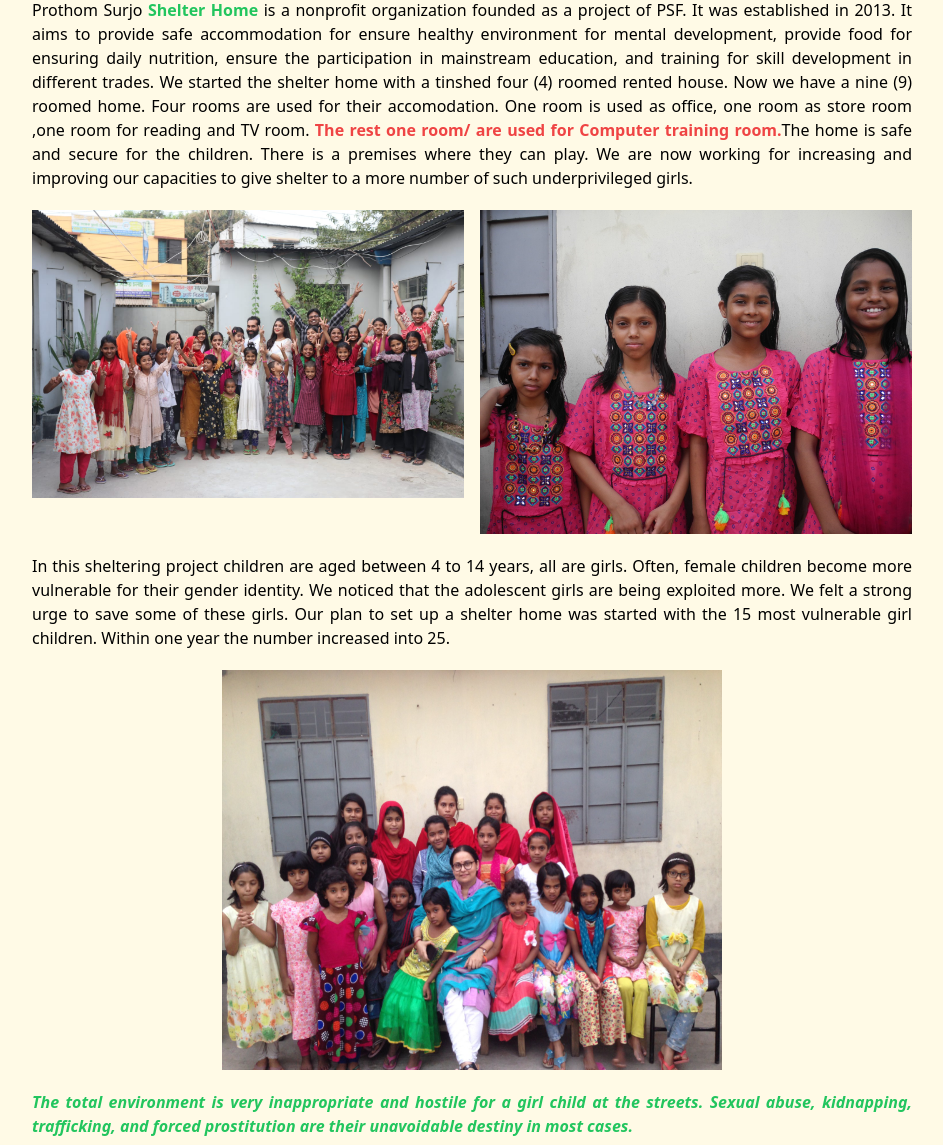
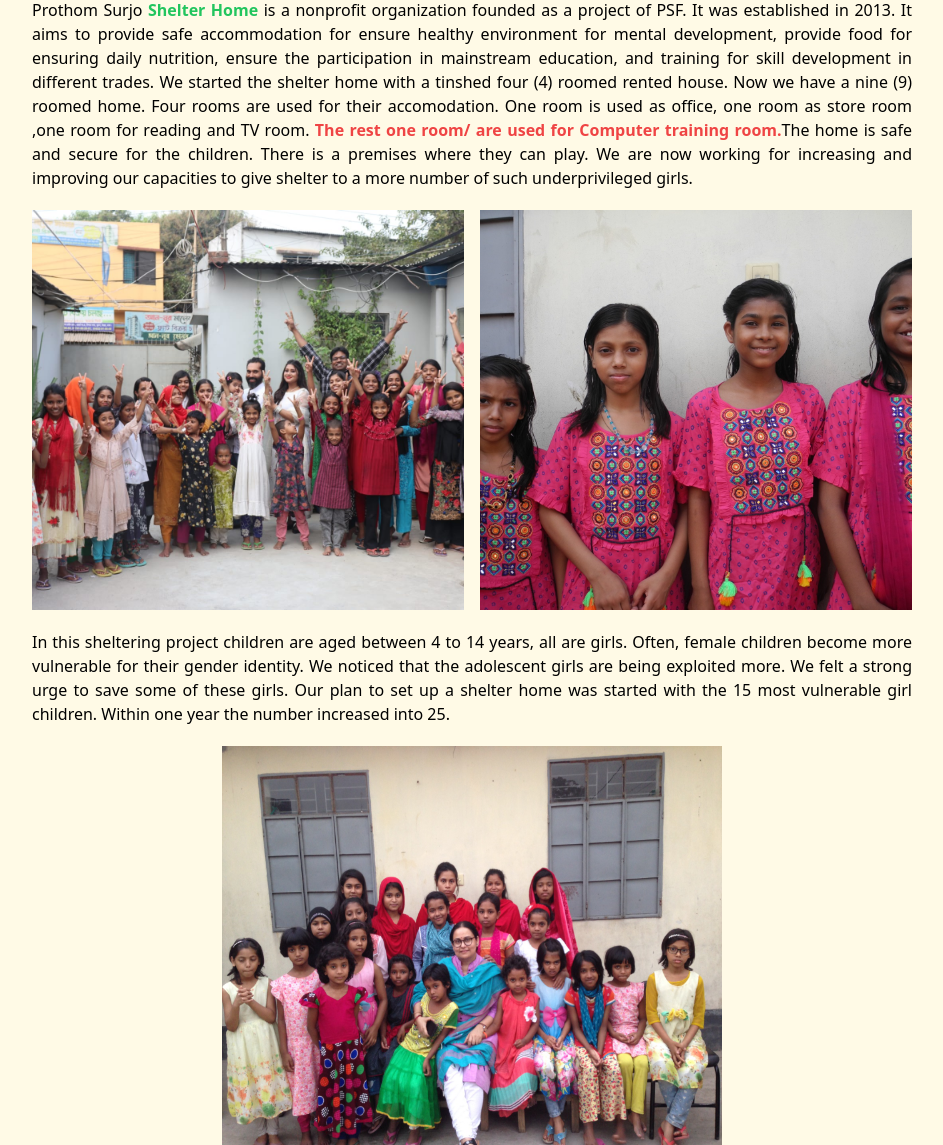
Before and after one commit to limon-chandra-ray/prothom-sujrjo-fundation, a Django app: page /about-shelter-home in a window 1280 px wide. Shown: the part 298-1443 px from the top of the page, without its empty margins (168-1111 px from the left). Run offline with Django 4.2, Linux system fonts and the light colour scheme; some libraries are stand-ins or nearby versions.

Commit message:
about-shelter-home

```diff
--- a/templates/psf/shelter/about-shelter-home.html
+++ b/templates/psf/shelter/about-shelter-home.html
@@ -28,10 +28,10 @@
     </div>
     <div class="grid lg:grid-cols-2 grid-cols-1 gap-4 mt-[20px]">
         <div class="w-[100%]">
-            <img class="w-[100%]" src="{% static 'image/footer-top.jpg' %}" alt="">
+            <img class="w-[100%] lg:h-[400px] object-cover" src="{% static 'image/footer-top.jpg' %}" alt="">
         </div>
         <div class="w-[100%]">
-            <img class="w-[100%]" src="{% static 'image/sponsor-head.jpg' %}" alt="">
+            <img class="w-[100%] lg:h-[400px] object-cover" src="{% static 'image/sponsor-head.jpg' %}" alt="">
         </div>
     </div>
     <div class="mt-[20px]">
```
